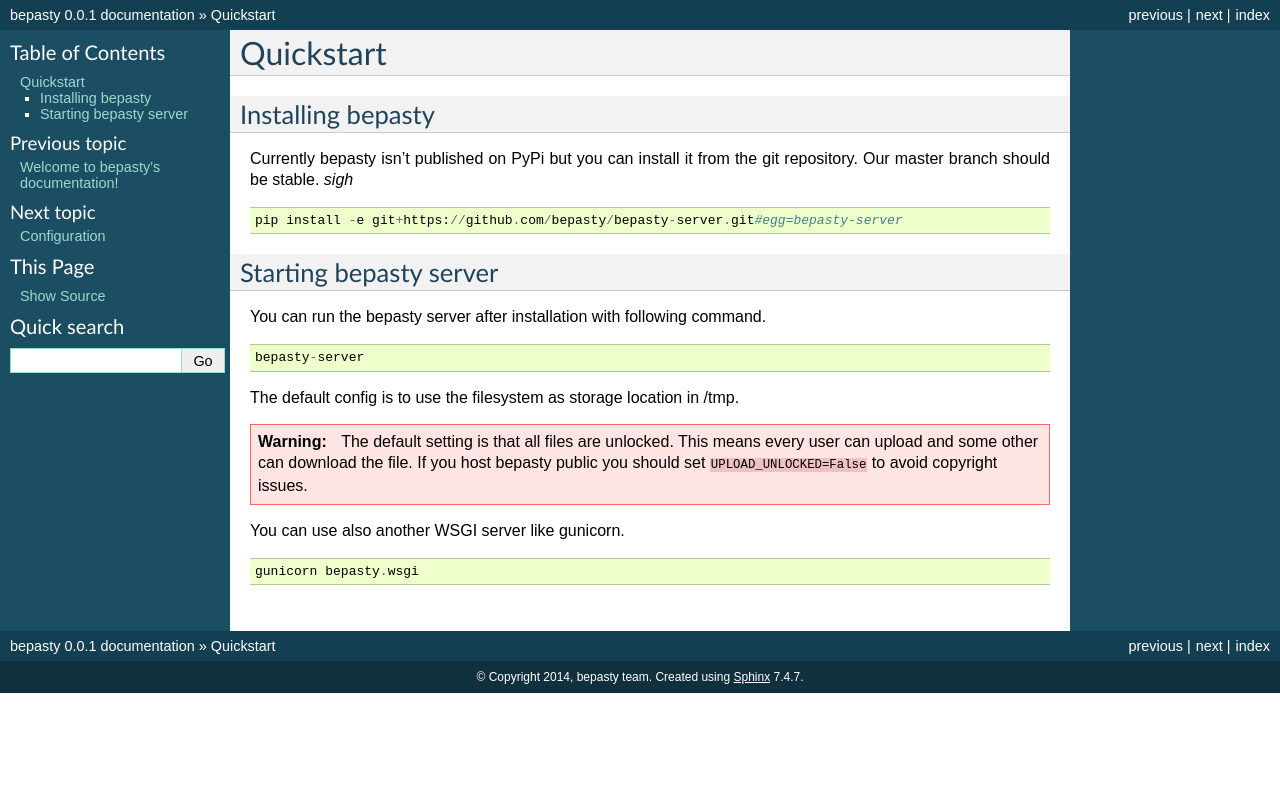
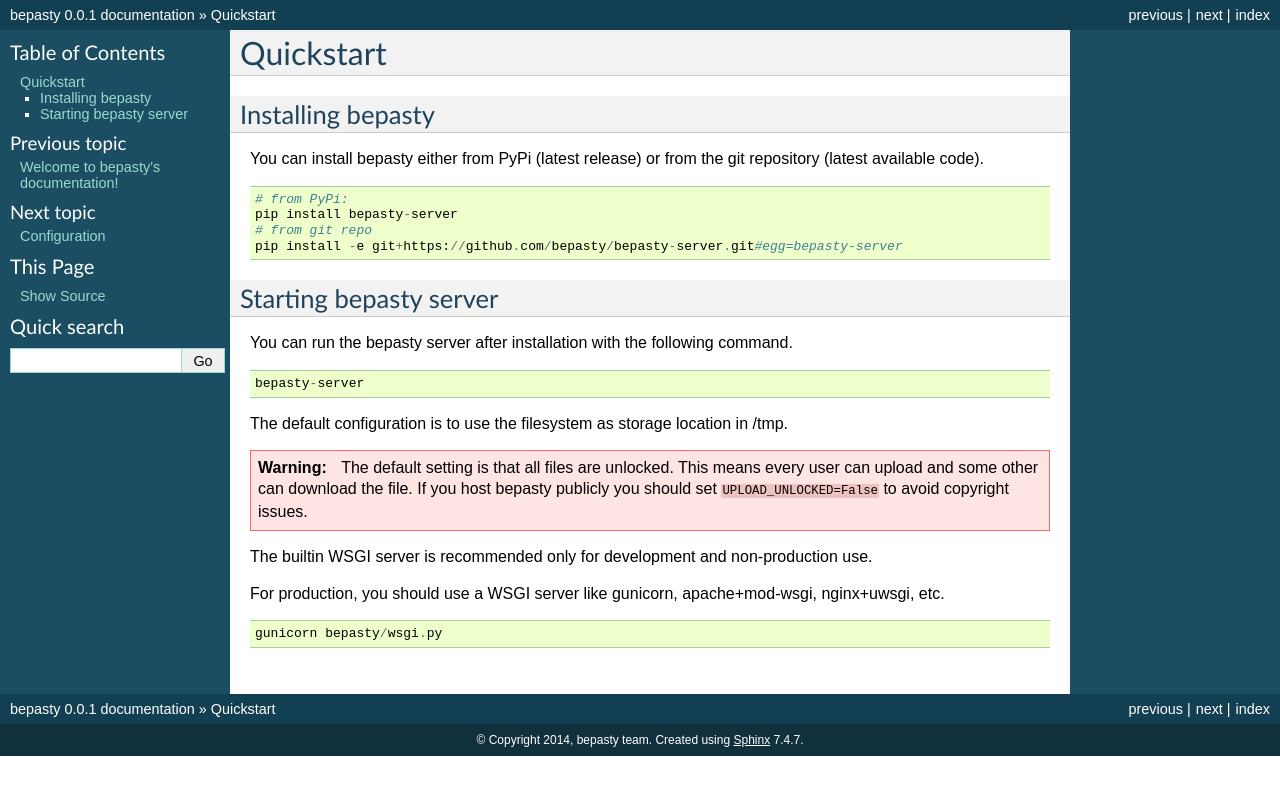
Before and after one commit to bepasty/bepasty-server, a Sphinx documentation site: the page built from docs/source/quickstart.rst, in a window 1280 px wide. Shown: the top 795 px of the page. Built offline with Sphinx 7.4.7, drawn with Linux system fonts in a browser that asks for light colours.

Commit message:
some doc updates / fixes
there is no bepasty.wsgi in the repo, I assumed that bepasty/wsgi.py is meant (needs testing)
there will be a first pypi package soon, fixed docs telling there is none
recommend a real webserver / wsgi server for production
typos, formatting

```diff
--- a/docs/source/install-tutorial.rst
+++ b/docs/source/install-tutorial.rst
@@ -61,7 +61,7 @@
 
   cd $HOME/src
 
-  exec gunicorn bepasty.wsgi \
+  exec gunicorn bepasty/wsgi.py \
     --name $NAME \
     --workers $NUM_WORKERS \
     --log-level=info \
--- a/docs/source/quickstart.rst
+++ b/docs/source/quickstart.rst
@@ -4,30 +4,37 @@
 Installing bepasty
 ------------------
 
-Currently bepasty isn't published on PyPi but you can install it from the git repository. Our master branch should be stable. *sigh*
+You can install bepasty either from PyPi (latest release) or from the git repository (latest available code).
 
 ::
 
+    # from PyPi:
+    pip install bepasty-server
+    # from git repo
     pip install -e git+https://github.com/bepasty/bepasty-server.git#egg=bepasty-server
 
 
 Starting bepasty server
 -----------------------
 
-You can run the bepasty server after installation with following command.
+You can run the bepasty server after installation with the following command.
 
 ::
 
     bepasty-server
 
-The default config is to use the filesystem as storage location in /tmp.
+The default configuration is to use the filesystem as storage location in /tmp.
 
 .. warning::
 
-    The default setting is that all files are unlocked. This means every user can upload and some other can download the file. If you host bepasty public you should set ``UPLOAD_UNLOCKED=False`` to avoid copyright issues.
+    The default setting is that all files are unlocked.
+    This means every user can upload and some other can download the file.
+    If you host bepasty publicly you should set ``UPLOAD_UNLOCKED=False`` to avoid copyright issues.
 
-You can use also another WSGI server like gunicorn.
+The builtin WSGI server is recommended only for development and non-production use.
+
+For production, you should use a WSGI server like gunicorn, apache+mod-wsgi, nginx+uwsgi, etc.
 
 ::
 
-    gunicorn bepasty.wsgi
+    gunicorn bepasty/wsgi.py
```
Also changed, not shown: other parts of docs/source/install-tutorial.rst (+1 -1 lines).
